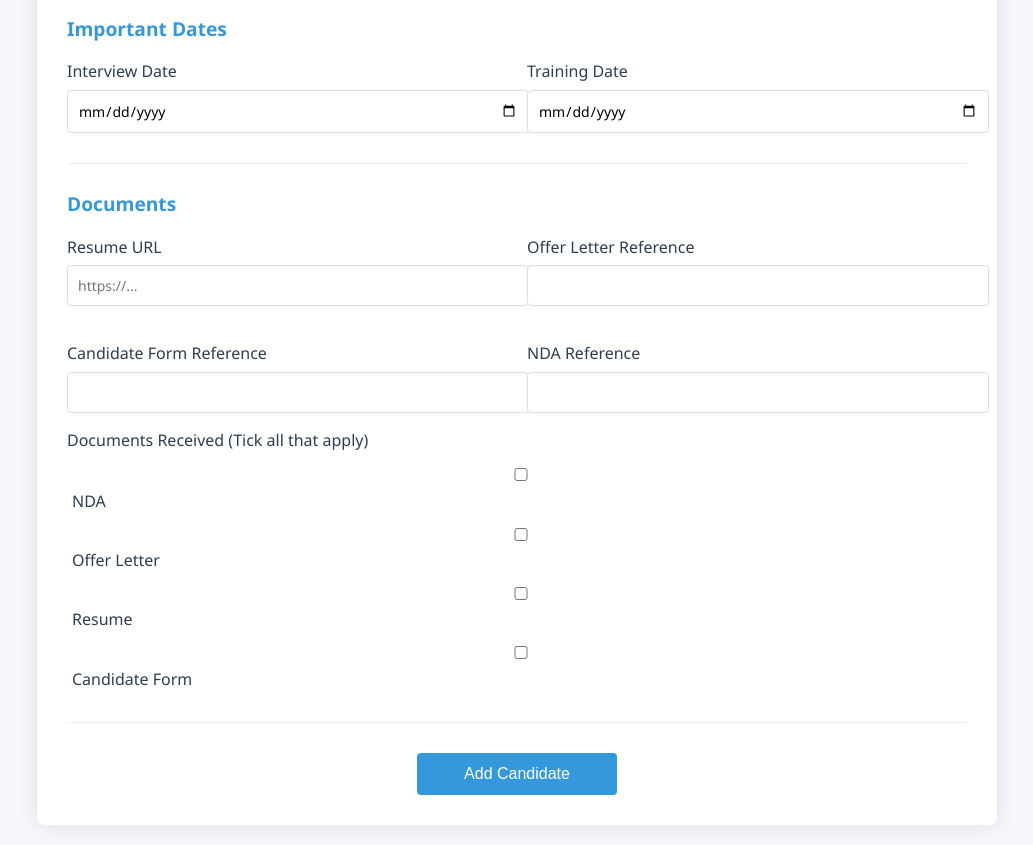
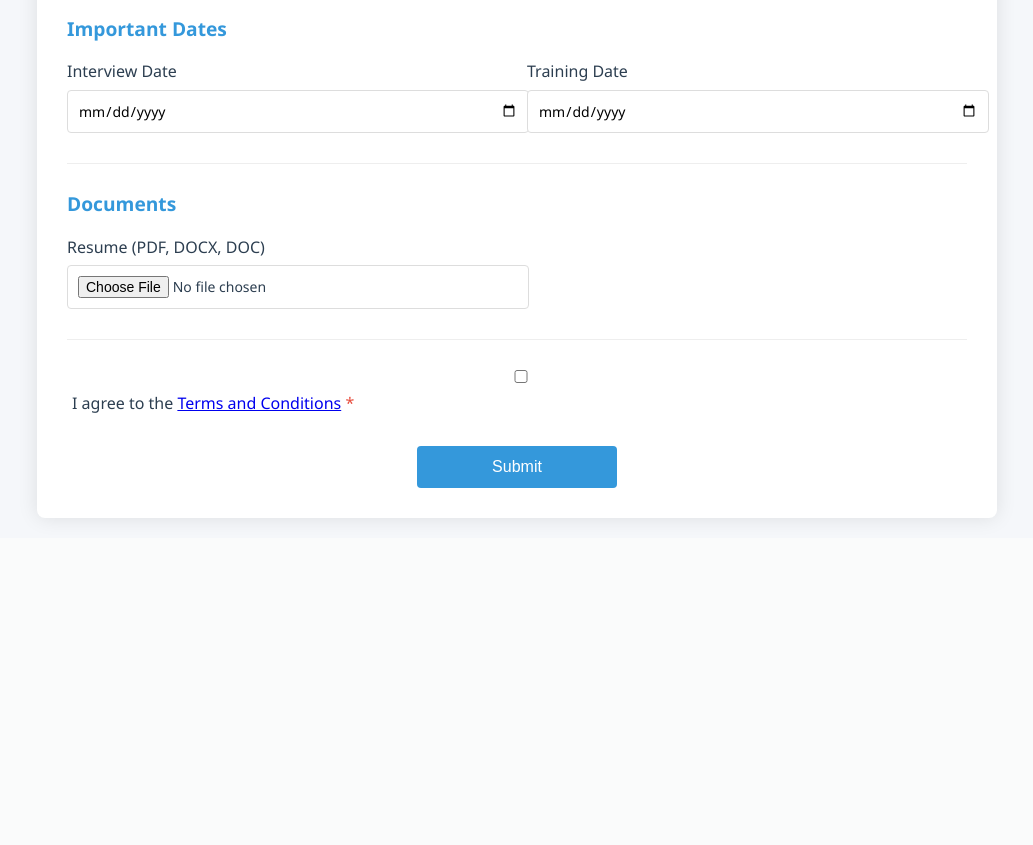
Before and after one commit to lokosmotos/daniexc, a Flask app: page /add_candidate in a window 1280 px wide. Shown: the part 930-1775 px from the top of the page, without its empty margins (123-1156 px from the left). After the commit the page ends 1453 px from the top, so only its background shows below. Run offline with Flask 2, Linux system fonts and the light colour scheme; a user stored in the database is signed in; data comes from the database, SQL or seed files in the repository.

Commit message:
Update add_candidate.html

```diff
--- a/templates/add_candidate.html
+++ b/templates/add_candidate.html
@@ -135,40 +135,57 @@
                 grid-column: span 1;
             }
         }
+
+        /* Error styling */
+        .error {
+            color: var(--accent);
+            font-size: 12px;
+            display: none;
+        }
     </style>
 </head>
 <body>
     <div class="container">
         <h1>Add New Candidate</h1>
-        <form method="POST">
-            <!-- Personal Information -->
+
+        <form id="candidateForm" method="POST" enctype="multipart/form-data">
+            <!-- Personal Information Section -->
             <div class="form-section">
                 <h2>Personal Information</h2>
                 <div class="form-grid">
                     <div class="form-group">
                         <label for="name" class="required">Full Name</label>
                         <input type="text" name="name" id="name" required>
+                        <span id="nameError" class="error">Name is required</span>
                     </div>
+
                     <div class="form-group">
                         <label for="age" class="required">Age</label>
-                        <input type="number" name="age" id="age" required>
+                        <input type="number" name="age" id="age" required min="18">
+                        <span id="ageError" class="error">Please enter a valid age (18+)</span>
                     </div>
+
                     <div class="form-group">
                         <label for="ic" class="required">IC Number</label>
                         <input type="text" name="ic" id="ic" required>
+                        <span id="icError" class="error">IC Number is required</span>
                     </div>
+
                     <div class="form-group">
                         <label for="phone_number" class="required">Phone Number</label>
                         <input type="text" name="phone_number" id="phone_number" required>
+                        <span id="phoneNumberError" class="error">Phone number is required</span>
                     </div>
+
                     <div class="form-group">
                         <label for="email" class="required">Email</label>
                         <input type="email" name="email" id="email" required>
+                        <span id="emailError" class="error">Please enter a valid email</span>
                     </div>
                 </div>
             </div>
 
-            <!-- Application Details -->
+            <!-- Application Details Section -->
             <div class="form-section">
                 <h2>Application Details</h2>
                 <div class="form-grid">
@@ -188,6 +205,7 @@
                             <option value="S2">S2 - Seremban 2</option>
                         </select>
                     </div>
+
                     <div class="form-group">
                         <label for="position" class="required">Position</label>
                         <select name="position" id="position" required>
@@ -200,6 +218,7 @@
                             <option value="HR">HR</option>
                         </select>
                     </div>
+
                     <div class="form-group">
                         <label for="status" class="required">Status</label>
                         <select name="status" id="status" required>
@@ -211,10 +230,12 @@
                             <option value="Waiting List">Waiting List</option>
                         </select>
                     </div>
+
                     <div class="form-group">
                         <label for="status_reason">Status Reason (if applicable)</label>
                         <input type="text" name="status_reason" id="status_reason">
                     </div>
+
                     <div class="form-group">
                         <label for="hostel_required">Hostel Required?</label>
                         <select name="hostel_required" id="hostel_required">
@@ -225,7 +246,7 @@
                 </div>
             </div>
 
-            <!-- Dates -->
+            <!-- Dates Section -->
             <div class="form-section">
                 <h2>Important Dates</h2>
                 <div class="form-grid">
@@ -233,6 +254,7 @@
                         <label for="date_iv">Interview Date</label>
                         <input type="date" name="date_iv" id="date_iv">
                     </div>
+
                     <div class="form-group">
                         <label for="date_training">Training Date</label>
                         <input type="date" name="date_training" id="date_training">
@@ -240,53 +262,107 @@
                 </div>
             </div>
 
-            <!-- Documents -->
+            <!-- Documents Section -->
             <div class="form-section">
                 <h2>Documents</h2>
                 <div class="form-grid">
                     <div class="form-group">
-                        <label for="resume_url">Resume URL</label>
-                        <input type="text" name="resume_url" id="resume_url" placeholder="https://...">
-                    </div>
-                    <div class="form-group">
-                        <label for="offer_letter">Offer Letter Reference</label>
-                        <input type="text" name="offer_letter" id="offer_letter">
-                    </div>
-                    <div class="form-group">
-                        <label for="candidate_form">Candidate Form Reference</label>
-                        <input type="text" name="candidate_form" id="candidate_form">
-                    </div>
-                    <div class="form-group">
-                        <label for="nda">NDA Reference</label>
-                        <input type="text" name="nda" id="nda">
-                    </div>
-                </div>
-                <div class="form-group full-width">
-                    <label>Documents Received (Tick all that apply)</label>
-                    <div class="checkbox-group">
-                        <div class="checkbox-item">
-                            <input type="checkbox" name="doc_nda" id="doc_nda">
-                            <label for="doc_nda">NDA</label>
-                        </div>
-                        <div class="checkbox-item">
-                            <input type="checkbox" name="doc_offer_letter" id="doc_offer_letter">
-                            <label for="doc_offer_letter">Offer Letter</label>
-                        </div>
-                        <div class="checkbox-item">
-                            <input type="checkbox" name="doc_resume" id="doc_resume">
-                            <label for="doc_resume">Resume</label>
-                        </div>
-                        <div class="checkbox-item">
-                            <input type="checkbox" name="doc_candidate_form" id="doc_candidate_form">
-                            <label for="doc_candidate_form">Candidate Form</label>
-                        </div>
+                        <label for="resume">Resume (PDF, DOCX, DOC)</label>
+                        <input type="file" name="resume" id="resume" accept=".pdf,.doc,.docx" required>
+                        <span id="resumeError" class="error">Please upload a resume</span>
                     </div>
                 </div>
             </div>
 
-            <!-- Submit Button -->
-            <button type="submit" class="btn-submit">Add Candidate</button>
+            <!-- Terms and Conditions -->
+            <div class="checkbox-group">
+                <div class="checkbox-item">
+                    <input type="checkbox" name="agree" id="agree" required>
+                    <label for="agree" class="required">I agree to the <a href="#">Terms and Conditions</a></label>
+                    <span id="agreeError" class="error">You must agree to the terms</span>
+                </div>
+            </div>
+
+            <button type="submit" class="btn-submit">Submit</button>
         </form>
     </div>
+
+    <script>
+        const form = document.getElementById('candidateForm');
+        const name = document.getElementById('name');
+        const age = document.getElementById('age');
+        const ic = document.getElementById('ic');
+        const phoneNumber = document.getElementById('phone_number');
+        const email = document.getElementById('email');
+        const resume = document.getElementById('resume');
+        const agree = document.getElementById('agree');
+        const nameError = document.getElementById('nameError');
+        const ageError = document.getElementById('ageError');
+        const icError = document.getElementById('icError');
+        const phoneNumberError = document.getElementById('phoneNumberError');
+        const emailError = document.getElementById('emailError');
+        const resumeError = document.getElementById('resumeError');
+        const agreeError = document.getElementById('agreeError');
+
+        function validateForm(event) {
+            let isValid = true;
+            // Reset errors
+            nameError.style.display = 'none';
+            ageError.style.display = 'none';
+            icError.style.display = 'none';
+            phoneNumberError.style.display = 'none';
+            emailError.style.display = 'none';
+            resumeError.style.display = 'none';
+            agreeError.style.display = 'none';
+
+            // Name validation
+            if (name.value.trim() === '') {
+                nameError.style.display = 'block';
+                isValid = false;
+            }
+
+            // Age validation
+            if (age.value < 18) {
+                ageError.style.display = 'block';
+                isValid = false;
+            }
+
+            // IC validation
+            if (ic.value.trim() === '') {
+                icError.style.display = 'block';
+                isValid = false;
+            }
+
+            // Phone Number validation
+            if (phoneNumber.value.trim() === '') {
+                phoneNumberError.style.display = 'block';
+                isValid = false;
+            }
+
+            // Email validation
+            if (!email.value.match(/^[a-zA-Z0-9._%+-]+@[a-zA-Z0-9.-]+\.[a-zA-Z]{2,}$/)) {
+                emailError.style.display = 'block';
+                isValid = false;
+            }
+
+            // Resume validation
+            if (!resume.files.length) {
+                resumeError.style.display = 'block';
+                isValid = false;
+            }
+
+            // Terms and conditions validation
+            if (!agree.checked) {
+                agreeError.style.display = 'block';
+                isValid = false;
+            }
+
+            if (!isValid) {
+                event.preventDefault();
+            }
+        }
+
+        form.addEventListener('submit', validateForm);
+    </script>
 </body>
 </html>
```
